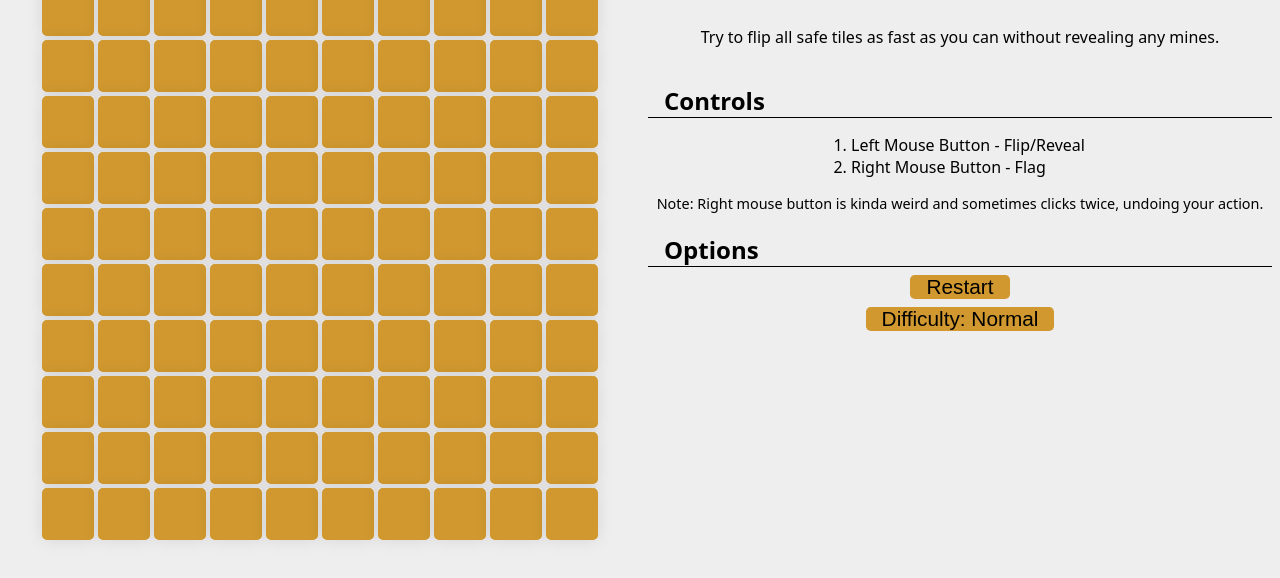
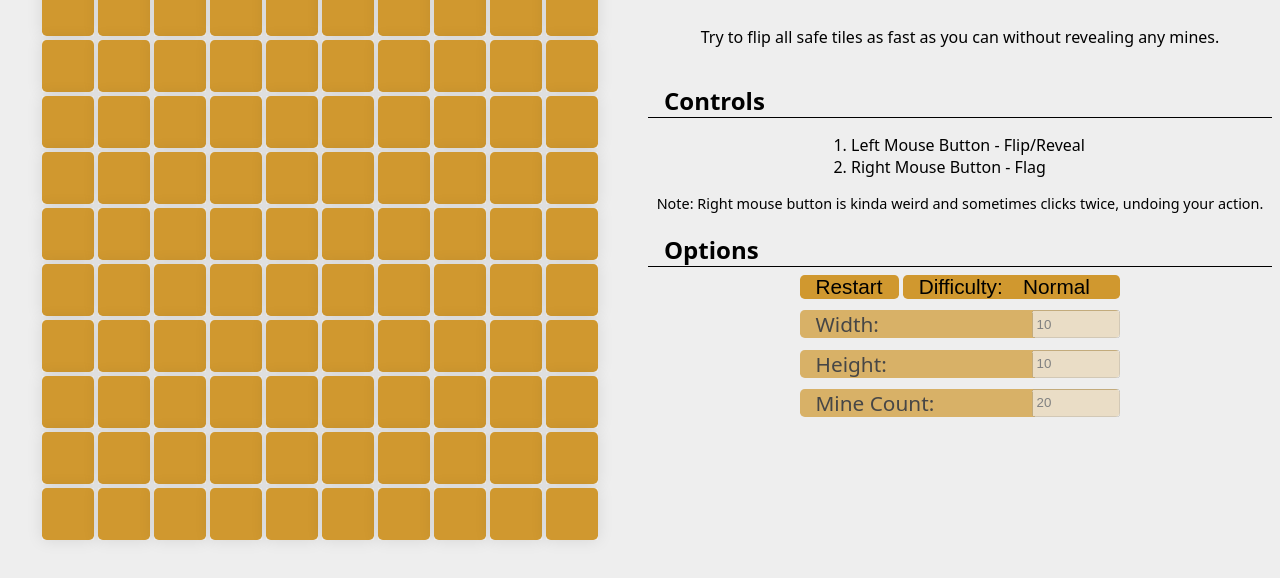
Before and after one commit to clikuki/minesweeper, a website with bundled scripts: page index.html in a window 1280 px wide. Shown: the part 138-716 px from the top of the page. Built offline with nearby package versions, Linux system fonts and the light colour scheme.

Commit message:
added custom difficulty

```diff
--- a/index.html
+++ b/index.html
@@ -30,8 +30,30 @@
 				twice, undoing your action.
 			</p>
 			<h2><span>Options</span></h2>
-			<button class="restart">Restart</button>
-			<button class="difficulty">Difficulty:</button>
+			<div class="options">
+				<button class="restart">Restart</button>
+				<button class="difficulty">
+					Difficulty: <span class="slot"></span>
+				</button>
+				<div class="customInputs">
+					<label
+						aria-disabled="true"
+						title="Big values may cause overflow"
+						>Width: <input type="number" class="width" disabled
+					/></label>
+					<label
+						aria-disabled="true"
+						title="Big values may cause overflow"
+						>Height: <input type="number" class="height" disabled
+					/></label>
+					<label
+						aria-disabled="true"
+						title="Big values may cause overflow"
+						>Mine Count:
+						<input type="number" class="mineCount" disabled
+					/></label>
+				</div>
+			</div>
 		</div>
 	</body>
 </html>
--- a/main.css
+++ b/main.css
@@ -141,7 +141,8 @@ body {
 	font-size: 0.9rem;
 	margin: 0;
 }
-.info button {
+.info button,
+.customInputs label {
 	font-size: 1.3rem;
 	border: none;
 	border-radius: 0.3rem;
@@ -150,3 +151,26 @@ body {
 	background-color: var(--c-secondary-500);
 	cursor: pointer;
 }
+.difficulty span {
+	display: inline-block;
+	width: 6rem;
+}
+.customInputs {
+	display: flex;
+	flex-direction: column;
+	gap: 0.2rem;
+	padding: 0.2rem 0;
+}
+.customInputs label {
+	padding-right: 0;
+	display: flex;
+	justify-content: space-between;
+	gap: 1rem;
+}
+.customInputs label[aria-disabled='true'] {
+	pointer-events: none;
+	opacity: 0.7;
+}
+.customInputs input {
+	width: 5rem;
+}
--- a/src/main.ts
+++ b/src/main.ts
@@ -53,15 +53,16 @@ class Timer {
 	}
 }
 
-interface difficultyInfo {
+interface DifficultyInfo {
 	name: string;
 	mineCount: number;
 	width: number;
 	height: number;
 }
 class Difficulty {
-	static elem = document.querySelector('.difficulty') as HTMLButtonElement;
-	static difficulties: difficultyInfo[] = [
+	static button = document.querySelector('.difficulty') as HTMLButtonElement;
+	static slot = this.button.querySelector('.slot') as HTMLSpanElement;
+	static difficulties: DifficultyInfo[] = [
 		{
 			name: 'Easy',
 			mineCount: 10,
@@ -80,21 +81,109 @@ class Difficulty {
 			width: 12,
 			height: 12,
 		},
+		{
+			name: 'Custom',
+			mineCount: 20,
+			width: 10,
+			height: 10,
+		},
 	];
+	static customDifficulty = this.difficulties[3];
 	static curDifficulty = 1;
 	static current = this.difficulties[this.curDifficulty];
+	static widthInput = document.querySelector(
+		'.customInputs .width',
+	) as HTMLInputElement;
+	static heightInput = document.querySelector(
+		'.customInputs .height',
+	) as HTMLInputElement;
+	static mineInput = document.querySelector(
+		'.customInputs .mineCount',
+	) as HTMLInputElement;
+	static labels = [
+		...document.querySelectorAll('.customInputs label'),
+	] as HTMLLabelElement[];
+	static inputs = [
+		this.widthInput,
+		this.heightInput,
+		this.mineInput,
+	] as HTMLInputElement[];
 	static updateDisplay() {
-		this.elem.textContent = `Difficulty: ${this.current.name}`;
+		this.slot.textContent = this.current.name;
 	}
 	static {
 		this.updateDisplay();
-		this.elem.addEventListener('click', () => {
+		this.button.addEventListener('click', () => {
 			this.curDifficulty =
 				++this.curDifficulty % this.difficulties.length;
 			this.current = this.difficulties[this.curDifficulty];
+			const isNotCustomDifficulty = this.current.name !== 'Custom';
+			this.labels.forEach((label) =>
+				label.setAttribute(
+					'aria-disabled',
+					isNotCustomDifficulty.toString(),
+				),
+			);
+			this.inputs.forEach(
+				(input) => (input.disabled = isNotCustomDifficulty),
+			);
 			this.updateDisplay();
 			restart();
 		});
+
+		const getSizeCB = (
+			input: HTMLInputElement,
+			startValue: number,
+			fieldKey: 'height' | 'width',
+		) => {
+			let value = startValue.toString();
+			input.value = value;
+			return () => {
+				const newVal = input.value;
+				if (newVal === '' || +newVal < 5) {
+					input.value = value;
+					return;
+				}
+				value = newVal;
+				this.customDifficulty[fieldKey] = +newVal;
+
+				const customDiff = this.customDifficulty;
+				if (
+					customDiff.mineCount >
+					customDiff.width * customDiff.height - 9
+				) {
+					const maxMineCount =
+						customDiff.width * customDiff.height - 9;
+					customDiff.mineCount = maxMineCount;
+					mineValue = maxMineCount.toString();
+					this.mineInput.value = mineValue;
+				}
+
+				restart();
+			};
+		};
+
+		let mineValue = '20';
+		this.mineInput.value = mineValue;
+		const mineCB = () => {
+			const newVal = this.mineInput.value;
+			const { width, height } = this.customDifficulty;
+			if (newVal === '' || +newVal < 0 || +newVal > width * height - 9) {
+				this.mineInput.value = mineValue;
+				return;
+			}
+			mineValue = newVal;
+			this.customDifficulty.mineCount = +newVal;
+			restart();
+		};
+
+		(
+			[
+				[this.widthInput, getSizeCB(this.widthInput, 10, 'width')],
+				[this.heightInput, getSizeCB(this.heightInput, 10, 'height')],
+				[this.mineInput, mineCB],
+			] as const
+		).forEach(([input, cb]) => input.addEventListener('input', cb));
 	}
 }
 
```
